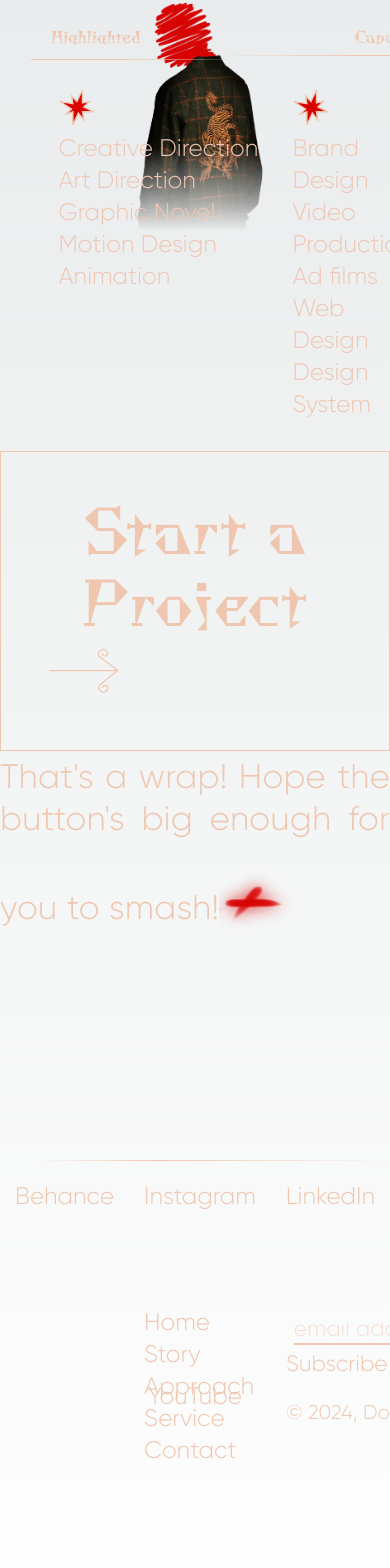
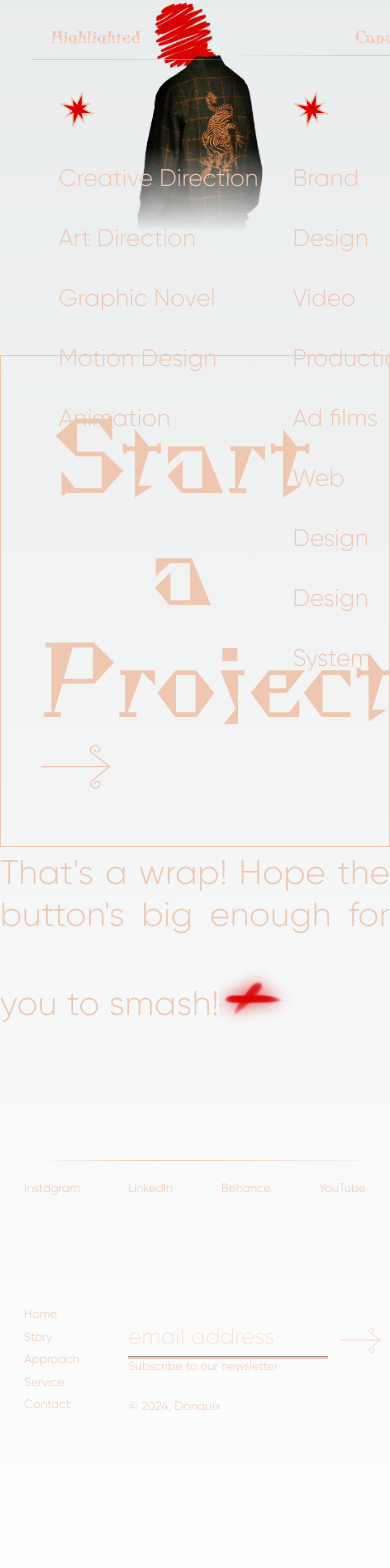
Before and after one commit to vaaghu/donquix, a Next.js app: page / in a window 390 px wide. Shown: the part 1513-3081 px from the top of the page. Built offline with nearby package versions, Linux system fonts and the light colour scheme.

Commit message:
contact Section & added line height

```diff
--- a/src/app/page.tsx
+++ b/src/app/page.tsx
@@ -52,12 +52,12 @@ export default function Home() {
           justifyContent="flex-start"
           alignItems="center"
           sm={8}>
-          <Grid item sm={10} mx={1}>
-            <MainTypography variant="h2" textAlign="center" color="#EFC7B0">
+          <Grid item sm={11} xs={11}>
+            <MainTypography variant="h1" textAlign="center" color="#EFC7B0">
               Start a Project
             </MainTypography>
           </Grid>
-          <Grid item sm={1} mx={1}>
+          <Grid item sm={1} xs={11}>
             <Image src={arrowLeft} alt="star" width={70} height={70} />
           </Grid>
         </Grid>
--- a/src/components/contactSection.tsx
+++ b/src/components/contactSection.tsx
@@ -1,7 +1,18 @@
-import { Box, Button, Grid, Typography } from "@mui/material";
+import { Box, Button, Grid, Input, styled, Typography } from "@mui/material";
 import Image from "next/image";
 import { buttonArrow } from "@/assets";
 import Link from "next/link";
+
+const CustomTypography = styled(Typography)(({ theme }) => ({
+  [theme.breakpoints.down("md")]: {
+    fontSize: "12px",
+  },
+}));
+const CusInput = styled(Input)(({ theme }) => ({
+  [theme.breakpoints.down("md")]: {
+    fontSize: "12px",
+  },
+}));
 
 export const ContactSection = () => {
   return (
@@ -20,19 +31,14 @@ export const ContactSection = () => {
           borderImage:
             "linear-gradient(to right, transparent 10%, #EFC7B0 40%, transparent) 1 ",
         }}>
-        <Grid>
-          <Typography variant="h5" fontFamily="gilroy_light">
-            Behance
-          </Typography>
-        </Grid>
-        <Grid position="relative" minHeight={"100%"}>
+        <Grid item order={{ md: 2 }} position="relative" minHeight={"100%"}>
           <Typography
-            variant="h5"
             component={Link}
             href="https://www.instagram.com/donquix_/ "
-            target="_blank"
-            fontFamily="gilroy_light">
-            Instagram
+            target="_blank">
+            <CustomTypography variant="h5" fontFamily="gilroy_light">
+              Instagram
+            </CustomTypography>
           </Typography>
 
           <Grid
@@ -42,31 +48,31 @@ export const ContactSection = () => {
             alignItems="flex-start"
             sm={3}
             style={{ position: "absolute", top: "15vh" }}>
-            <Typography variant="h5" fontFamily="gilroy_light">
+            <CustomTypography variant="h5" fontFamily="gilroy_light">
               Home
-            </Typography>
-            <Typography variant="h5" fontFamily="gilroy_light">
+            </CustomTypography>
+            <CustomTypography variant="h5" fontFamily="gilroy_light">
               Story
-            </Typography>
-            <Typography variant="h5" fontFamily="gilroy_light">
+            </CustomTypography>
+            <CustomTypography variant="h5" fontFamily="gilroy_light">
               Approach
-            </Typography>
-            <Typography variant="h5" fontFamily="gilroy_light">
+            </CustomTypography>
+            <CustomTypography variant="h5" fontFamily="gilroy_light">
               Service
-            </Typography>
-            <Typography variant="h5" fontFamily="gilroy_light">
+            </CustomTypography>
+            <CustomTypography variant="h5" fontFamily="gilroy_light">
               Contact
-            </Typography>
+            </CustomTypography>
           </Grid>
         </Grid>
-        <Grid position="relative" minHeight={"100%"}>
+        <Grid item order={{ md: 3 }} position="relative" minHeight={"100%"}>
           <Typography
-            variant="h5"
             component={Link}
             href="https://www.linkedin.com/in/deekay000/"
-            target="_blank"
-            fontFamily="gilroy_light">
-            LinkedIn
+            target="_blank">
+            <CustomTypography variant="h5" fontFamily="gilroy_light">
+              LinkedIn
+            </CustomTypography>
           </Typography>
 
           <Box
@@ -79,16 +85,17 @@ export const ContactSection = () => {
               container
               direction="column"
               justifyContent="center"
-              alignItems="center"
+              alignItems="baseline"
               color="#efc7b0"
               sx={{
                 minHeight: "15vh",
               }}
               sm={12}>
               <Grid item sm={12}>
-                <input
+                <Input
                   type="text"
                   style={{
+                    color: "#efc7b0",
                     border: "none",
                     outline: "none",
                     width: "200px",
@@ -102,29 +109,39 @@ export const ContactSection = () => {
                   <Image src={buttonArrow} alt="button" />
                 </Button>
               </Grid>
-              <Grid sm={12}>
-                <Typography
+              <Grid item sm={12}>
+                <CustomTypography
                   marginBottom={2}
                   variant="h5"
                   fontSize="1.4rem"
                   fontFamily="gilroy_light">
                   Subscribe to our newsletter
-                </Typography>
-                <Typography variant="h6" fontFamily="gilroy_light">
+                </CustomTypography>
+                <CustomTypography variant="h6" fontFamily="gilroy_light">
                   © 2024, Donquix
-                </Typography>
+                </CustomTypography>
               </Grid>
             </Grid>
           </Box>
         </Grid>
-        <Grid>
+        <Grid item order={{ md: 1 }}>
           <Typography
-            variant="h5"
             component={Link}
             href="https://youtu.be/Y_ydbeCSMeI?si=NnuTEV4wE_MUNSNn"
-            target="_blank"
-            fontFamily="gilroy_light">
-            YouTube
+            target="_blank">
+            <CustomTypography variant="h5" fontFamily="gilroy_light">
+              Behance
+            </CustomTypography>
+          </Typography>
+        </Grid>
+        <Grid item order={{ md: 4 }}>
+          <Typography
+            component={Link}
+            href="https://youtu.be/Y_ydbeCSMeI?si=NnuTEV4wE_MUNSNn"
+            target="_blank">
+            <CustomTypography variant="h5" fontFamily="gilroy_light">
+              YouTube
+            </CustomTypography>
           </Typography>
         </Grid>
       </Grid>
--- a/src/components/listSection.tsx
+++ b/src/components/listSection.tsx
@@ -62,22 +62,37 @@ export const ListSection = () => {
           justifyContent="space-evenly"
           alignContent="flex-end"
           color="#EFC7B5">
-          <Typography variant="h5">
+          <Typography variant="h5" sx={{ lineHeight: "60px" }}>
             <Image src={spark} alt="spark" />
           </Typography>
-          <Typography variant="h5" fontFamily="gilroy_light">
+          <Typography
+            variant="h5"
+            fontFamily="gilroy_light"
+            sx={{ lineHeight: "60px" }}>
             Creative Direction
           </Typography>
-          <Typography variant="h5" fontFamily="gilroy_light">
+          <Typography
+            variant="h5"
+            fontFamily="gilroy_light"
+            sx={{ lineHeight: "60px" }}>
             Art Direction
           </Typography>
-          <Typography variant="h5" fontFamily="gilroy_light">
+          <Typography
+            variant="h5"
+            fontFamily="gilroy_light"
+            sx={{ lineHeight: "60px" }}>
             Graphic Novel
           </Typography>
-          <Typography variant="h5" fontFamily="gilroy_light">
+          <Typography
+            variant="h5"
+            fontFamily="gilroy_light"
+            sx={{ lineHeight: "60px" }}>
             Motion Design
           </Typography>
-          <Typography variant="h5" fontFamily="gilroy_light">
+          <Typography
+            variant="h5"
+            fontFamily="gilroy_light"
+            sx={{ lineHeight: "60px" }}>
             Animation
           </Typography>
         </Grid>
@@ -90,22 +105,37 @@ export const ListSection = () => {
           justifyContent="space-evenly"
           alignContent="flex-start"
           color="#EFC7B5">
-          <Typography variant="h5">
+          <Typography variant="h5" sx={{ lineHeight: "60px" }}>
             <Image src={spark} alt="spark" />
           </Typography>
-          <Typography variant="h5" fontFamily="gilroy_light">
+          <Typography
+            variant="h5"
+            fontFamily="gilroy_light"
+            sx={{ lineHeight: "60px" }}>
             Brand Design
           </Typography>
-          <Typography variant="h5" fontFamily="gilroy_light">
+          <Typography
+            variant="h5"
+            fontFamily="gilroy_light"
+            sx={{ lineHeight: "60px" }}>
             Video Production
           </Typography>
-          <Typography variant="h5" fontFamily="gilroy_light">
+          <Typography
+            variant="h5"
+            fontFamily="gilroy_light"
+            sx={{ lineHeight: "60px" }}>
             Ad films
           </Typography>
-          <Typography variant="h5" fontFamily="gilroy_light">
+          <Typography
+            variant="h5"
+            fontFamily="gilroy_light"
+            sx={{ lineHeight: "60px" }}>
             Web Design
           </Typography>
-          <Typography variant="h5" fontFamily="gilroy_light">
+          <Typography
+            variant="h5"
+            fontFamily="gilroy_light"
+            sx={{ lineHeight: "60px" }}>
             Design System
           </Typography>
         </Grid>
```
